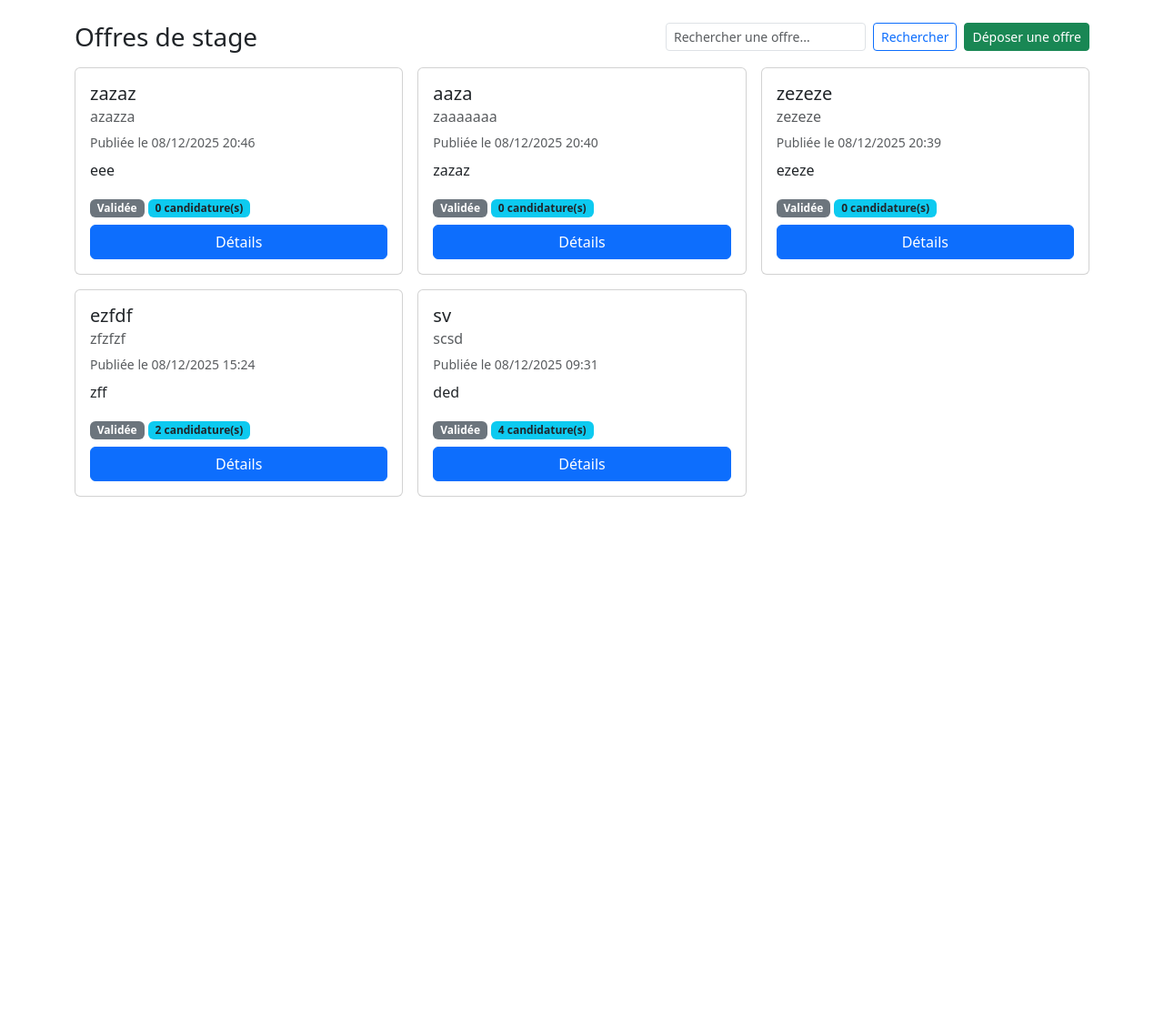
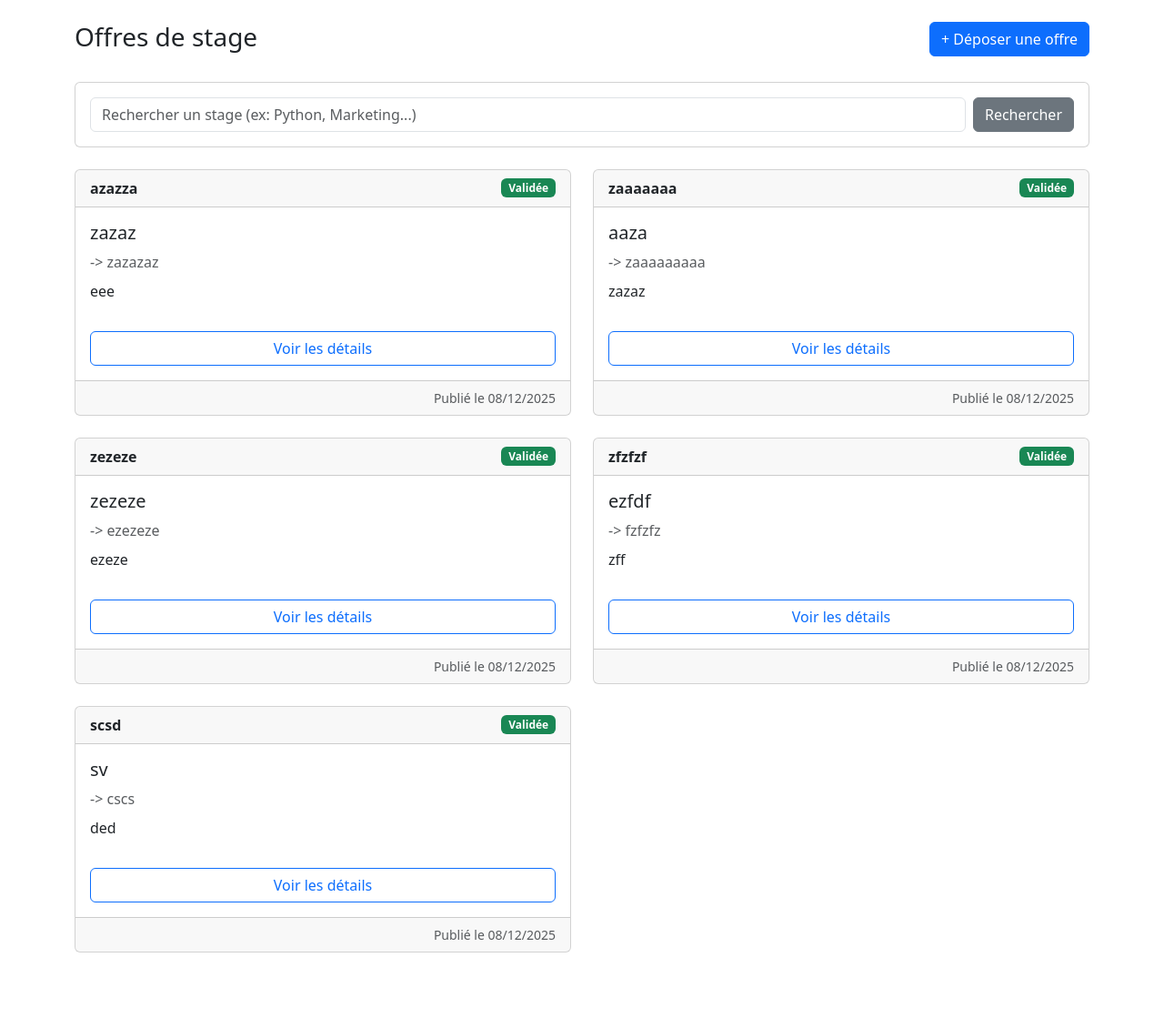
Before and after one commit to freeyouyou212/projet-django, a Django app: page / in a window 1280 px wide. Shown: the part 56-1175 px from the top of the page at 91% size. Before the commit the page ends 602 px from the top, so only its background shows below. Run offline with Django 4.2, Linux system fonts and the light colour scheme; data comes from the database, SQL or seed files in the repository; both versions use the stored data as it was after the commit.

Commit message:
troisieme commit

```diff
--- a/apps/offers/templates/offers/offer_list.html
+++ b/apps/offers/templates/offers/offer_list.html
@@ -1,70 +1,71 @@
 {% extends "base.html" %}
-{% block title %}Offres de stage — IUT{% endblock %}
+{% block title %}Offres de stage{% endblock %}
 
 {% block content %}
-<div class="d-flex justify-content-between align-items-center mb-3 flex-wrap gap-2">
-  <h1 class="h3 mb-0">Offres de stage</h1>
-  <div class="d-flex gap-2">
-    <form class="d-flex" method="get">
+<div class="row mb-4">
+  <div class="col-md-8">
+    <h1 class="h3">Offres de stage</h1>
+  </div>
+  <div class="col-md-4 text-end">
+    {% if not user.is_authenticated or user.is_staff %}
+    <a href="{% url 'offers:offer_create' %}" class="btn btn-primary">
+      + Déposer une offre
+    </a>
+    {% endif %}
+  </div>
+</div>
+
+<div class="card mb-4">
+  <div class="card-body">
+    <form method="get" class="d-flex gap-2">
       <input
         type="text"
         name="q"
-        class="form-control form-control-sm me-2"
-        placeholder="Rechercher une offre..."
+        class="form-control"
+        placeholder="Rechercher un stage (ex: Python, Marketing...)"
         value="{{ query|default:'' }}"
       >
-      <button class="btn btn-outline-primary btn-sm" type="submit">Rechercher</button>
+      <button type="submit" class="btn btn-secondary">Rechercher</button>
     </form>
-    <a href="{% url 'offers:offer_create' %}" class="btn btn-success btn-sm">
-      Déposer une offre
-    </a>
   </div>
 </div>
 
-{% if messages %}
-  {% for message in messages %}
-    <div class="alert alert-{{ message.tags }} alert-dismissible fade show" role="alert">
-      {{ message }}
-      <button type="button" class="btn-close" data-bs-dismiss="alert"></button>
+<div class="row">
+  {% for offer in offers %}
+    <div class="col-md-6 mb-4">
+      <div class="card h-100">
+        <div class="card-header d-flex justify-content-between align-items-center">
+            <span class="fw-bold">{{ offer.organization }}</span>
+            <span class="badge {% if offer.status == 'validated' %}bg-success{% elif offer.status == 'closed' %}bg-secondary{% else %}bg-warning{% endif %}">
+                {{ offer.get_status_display }}
+            </span>
+        </div>
+        <div class="card-body d-flex flex-column">
+          <h5 class="card-title">{{ offer.title }}</h5>
+          <p class="card-text text-muted mb-2">
+             -> {{ offer.contact_name }}
+          </p>
+          <p class="card-text flex-grow-1">
+            {{ offer.details|truncatewords:20 }}
+          </p>
+
+          <div class="mt-3">
+             <a href="{% url 'offers:offer_detail' offer.pk %}" class="btn btn-outline-primary w-100">
+               Voir les détails
+             </a>
+          </div>
+        </div>
+        <div class="card-footer text-muted text-end small">
+            Publié le {{ offer.submission_date|date:"d/m/Y" }}
+        </div>
+      </div>
+    </div>
+  {% empty %}
+    <div class="col-12">
+      <div class="alert alert-info text-center">
+        Aucune offre ne correspond à votre recherche pour le moment.
+      </div>
     </div>
   {% endfor %}
-{% endif %}
-
-{% if offers %}
-  <div class="row g-3">
-    {% for offer in offers %}
-      <div class="col-12 col-md-6 col-lg-4">
-        <div class="card h-100">
-          <div class="card-body d-flex flex-column">
-            <h5 class="card-title">{{ offer.title }}</h5>
-            <h6 class="card-subtitle mb-2 text-muted">{{ offer.organization }}</h6>
-            <p class="card-text small text-muted mb-2">
-              Publiée le {{ offer.submission_date|date:"d/m/Y H:i" }}
-            </p>
-            <p class="card-text flex-grow-1">
-              {{ offer.details|truncatechars:150 }}
-            </p>
-            <p class="card-text mb-2">
-              <span class="badge bg-secondary">
-                {{ offer.get_status_display }}
-              </span>
-              <span class="badge bg-info text-dark">
-                {{ offer.applications_count }} candidature(s)
-              </span>
-            </p>
-            <a href="{% url 'offers:offer_detail' offer.pk %}" class="btn btn-primary mt-auto">
-              Détails
-            </a>
-          </div>
-        </div>
-      </div>
-    {% endfor %}
-  </div>
-{% else %}
-  {% if query %}
-    <p>Aucune offre ne correspond à votre recherche "<strong>{{ query }}</strong>".</p>
-  {% else %}
-    <p>Aucune offre pour le moment.</p>
-  {% endif %}
-{% endif %}
+</div>
 {% endblock %}
--- a/apps/offers/views.py
+++ b/apps/offers/views.py
@@ -12,13 +12,16 @@ def offer_list(request):
     """
     Page d'accueil : liste des offres.
     - Staff : voit toutes les offres.
-    - Autres (Étudiants/Anonymes) : voient seulement les offres validées.
+    - Autres : voient SEULEMENT les offres validées (pas les clôturées).
     """
     q = request.GET.get("q", "").strip()
 
     if request.user.is_authenticated and request.user.is_staff:
         offers = InternshipOffer.objects.all()
     else:
+        # --- CORRECTION STRICTE ---
+        # Le cahier des charges dit : "n’apparaît plus dans la liste des offres en cours"
+        # On ne sélectionne donc QUE 'validated'.
         offers = InternshipOffer.objects.filter(status="validated")
 
     if q:
@@ -28,7 +31,6 @@ def offer_list(request):
             | models.Q(details__icontains=q)
         )
 
-    # Tri par date décroissante
     offers = offers.order_by('-submission_date')
 
     return render(
@@ -44,20 +46,21 @@ def offer_list(request):
 def offer_detail(request, pk):
     """
     Détail d'une offre.
-    ACCÈS : Public (Anonyme, Étudiant, Admin).
-    CANDIDATURE : Réservée aux étudiants connectés.
     """
     offer = get_object_or_404(InternshipOffer, pk=pk)
 
-    # Sécurité : Si l'offre n'est pas validée, elle est invisible pour
-    # les anonymes et les étudiants (comme s'ils devinaient l'URL)
-    if offer.status != 'validated' and not (request.user.is_authenticated and request.user.is_staff):
+    # Sécurité :
+    # On autorise 'validated' ET 'closed' pour que l'étudiant qui vient de prendre
+    # la 5ème place ne tombe pas sur une erreur 404 après sa redirection.
+    visible_statuses = ['validated', 'closed']
+
+    is_staff = request.user.is_authenticated and request.user.is_staff
+
+    # Si l'offre est en attente ou rejetée, et qu'on n'est pas staff -> 404
+    if offer.status not in visible_statuses and not is_staff:
         raise Http404("Cette offre n'est pas disponible.")
 
-    # Logique pour le bouton "Postuler" :
-    # 1. L'offre doit être ouverte (validée + quota non atteint)
-    # 2. L'utilisateur doit être connecté
-    # 3. L'utilisateur ne doit pas être un Admin (optionnel mais logique)
+    # Logique pour le bouton "Postuler"
     is_student = request.user.is_authenticated and not request.user.is_staff
     can_apply = offer.is_open_for_applications and is_student
 
@@ -70,14 +73,7 @@ def offer_detail(request, pk):
 
 
 def offer_create(request):
-    """
-    Dépôt d'offre.
-    ACCÈS :
-    - Autorisé aux non-connectés (Entreprises)
-    - Autorisé aux Admins/Staff
-    - Interdit aux étudiants connectés
-    """
-    # Si l'utilisateur est connecté MAIS n'est pas staff (donc étudiant) -> BLOQUER
+    # Si l'utilisateur est connecté MAIS n'est pas staff -> BLOQUER
     if request.user.is_authenticated and not request.user.is_staff:
         messages.info(request, "Espace étudiant : vous ne pouvez pas déposer d'offres de stage.")
         return redirect("offers:offer_list")
@@ -86,16 +82,14 @@ def offer_create(request):
         form = OfferForm(request.POST)
         if form.is_valid():
             offer = form.save(commit=False)
-            offer.status = "pending"  # Toujours en attente par défaut
+            offer.status = "pending"
             offer.save()
 
             messages.success(request, "L'offre a bien été déposée et sera examinée prochainement.")
 
-            # Si c'est un Admin, il peut voir le détail (même si pending)
             if request.user.is_authenticated and request.user.is_staff:
                 return redirect("offers:offer_detail", pk=offer.pk)
 
-            # Si c'est une Entreprise (non connecté), retour liste (car l'offre pending est invisible)
             return redirect("offers:offer_list")
     else:
         form = OfferForm()
@@ -109,13 +103,9 @@ def offer_create(request):
 
 @login_required
 def offer_apply(request, pk):
-    """
-    Traitement de la candidature (Action).
-    Nécessite d'être connecté.
-    """
     offer = get_object_or_404(InternshipOffer, pk=pk)
 
-    # Vérification si l'offre accepte les candidatures
+    # Offre encore ouverte ?
     if not offer.is_open_for_applications:
         messages.error(request, "Cette offre n'est plus ouverte aux candidatures.")
         return redirect("offers:offer_detail", pk=offer.pk)
@@ -123,7 +113,7 @@ def offer_apply(request, pk):
     if request.method == "POST":
         form = ApplicationForm(request.POST)
         if form.is_valid():
-            # Double vérification du quota
+            # 1. Vérif quota avant sauvegarde
             if offer.applications.count() >= 5:
                 offer.status = "closed"
                 offer.save(update_fields=["status"])
@@ -133,7 +123,6 @@ def offer_apply(request, pk):
             application = form.save(commit=False)
             application.offer = offer
 
-            # Pré-remplissage auto
             if request.user.is_authenticated:
                 application.student_name = request.user.get_full_name() or request.user.username
                 application.student_email = request.user.email
@@ -144,7 +133,7 @@ def offer_apply(request, pk):
                 messages.error(request, "Erreur : Vous avez déjà candidaté à cette offre.")
                 return redirect("offers:offer_detail", pk=offer.pk)
 
-            # Clôture automatique si quota atteint après sauvegarde
+            # 2. Re-vérification quota APRÈS sauvegarde pour fermer l'offre immédiatement
             if offer.applications.count() >= 5:
                 offer.status = "closed"
                 offer.save(update_fields=["status"])
@@ -174,7 +163,6 @@ def staff_required(user):
 @login_required
 @user_passes_test(staff_required)
 def offer_pending_list(request):
-    """Liste des offres en attente (Admin)."""
     offers = InternshipOffer.objects.filter(status="pending").order_by("-submission_date")
     return render(request, "offers/offer_pending_list.html", {"offers": offers})
 
@@ -182,7 +170,6 @@ def offer_pending_list(request):
 @login_required
 @user_passes_test(staff_required)
 def offer_set_status(request, pk, status):
-    """Changer le statut d'une offre (Admin)."""
     offer = get_object_or_404(InternshipOffer, pk=pk)
 
     allowed_statuses = {"pending", "validated", "rejected", "closed"}
@@ -202,7 +189,6 @@ def offer_set_status(request, pk, status):
 
 @login_required
 def my_applications(request):
-    """Mes candidatures (Étudiant)."""
     applications = Application.objects.filter(
         student_email=request.user.email
     ).select_related("offer").order_by("-application_date")
```
Also changed, not shown: apps/offers/templates/offers/offer_detail.html (+15 -33 lines), db.sqlite3.
